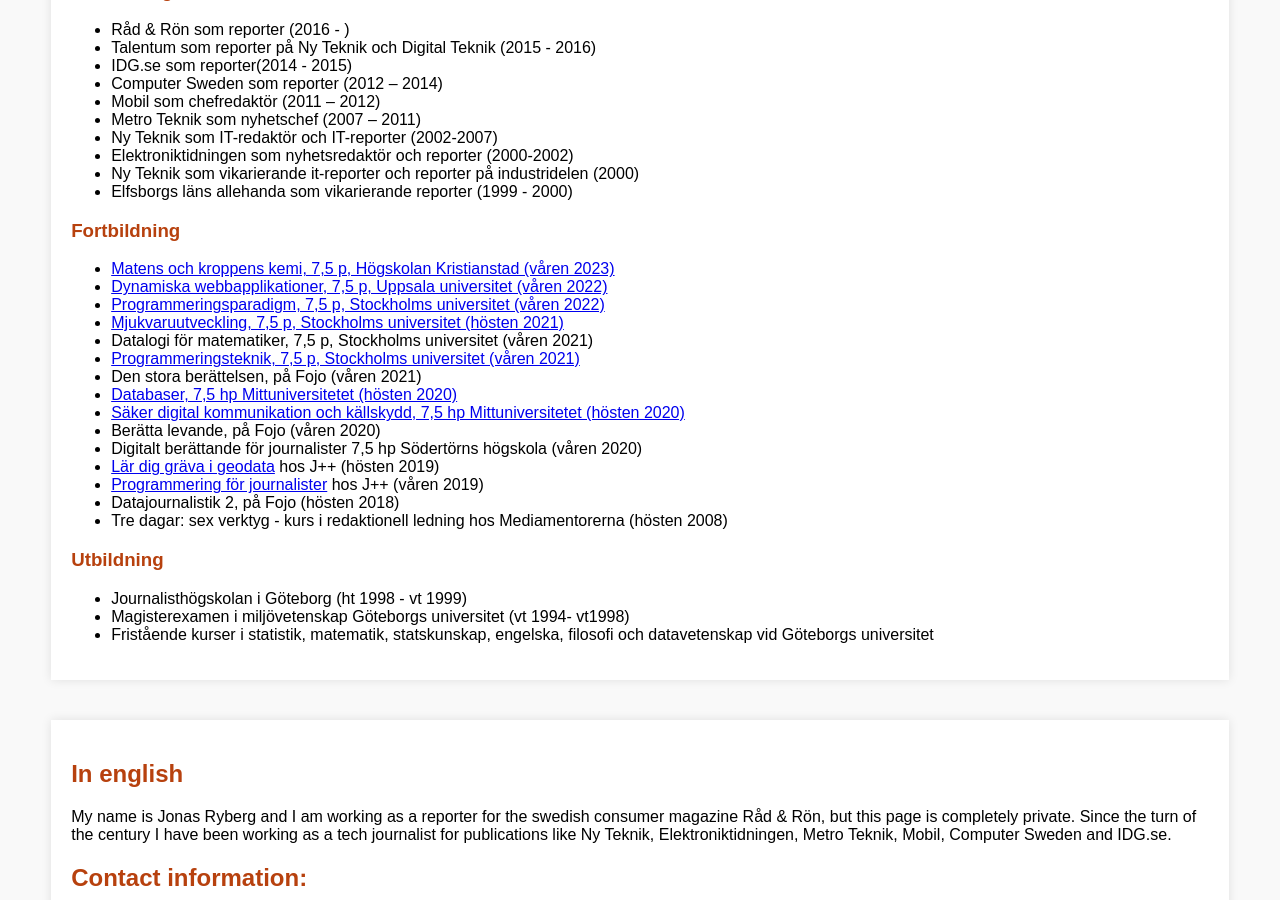
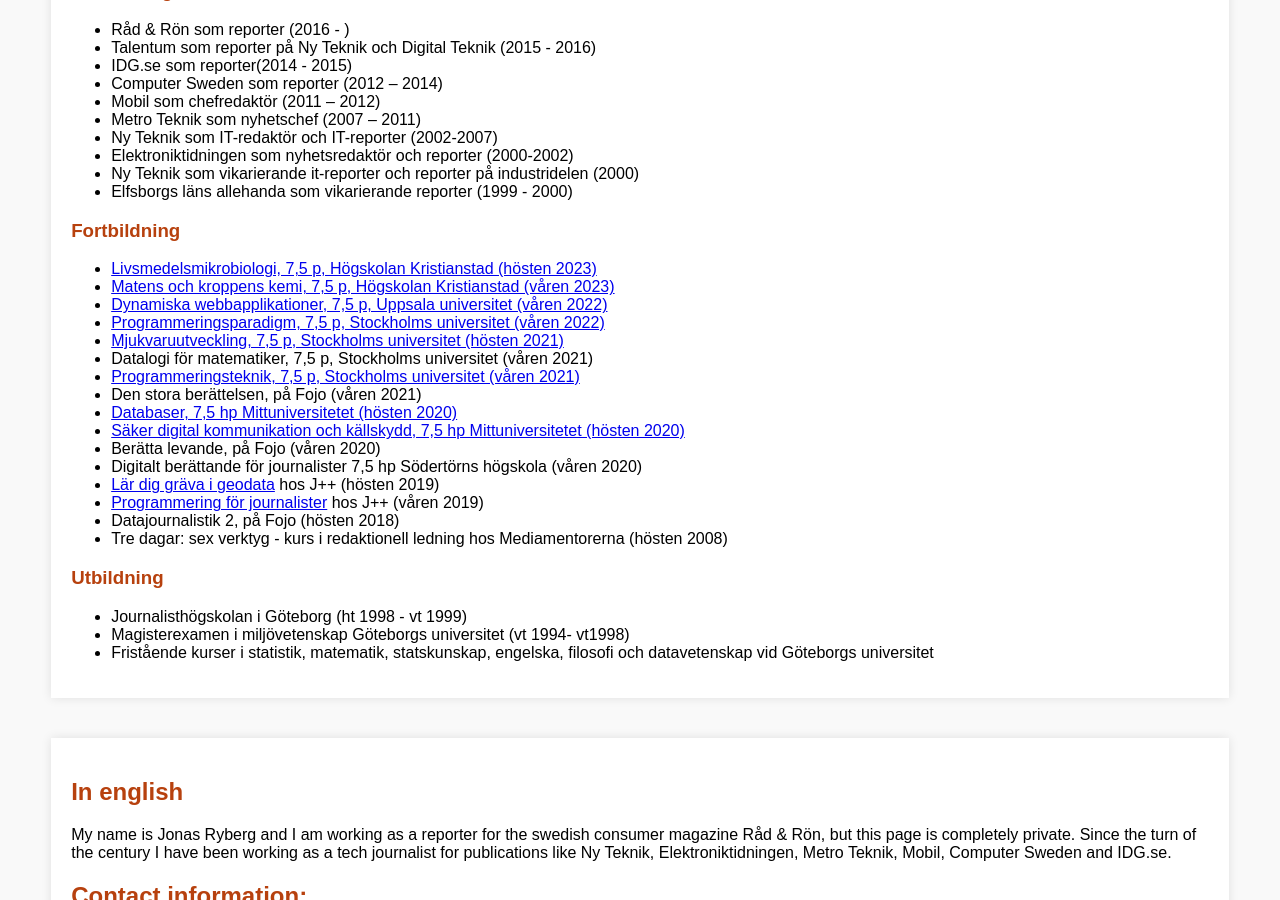
Before and after one commit to jonasryberg/jonasryberg.github.io, a Jekyll site: the page index.html, which Jekyll copies as it is, in a window 1280 px wide and 900 px high, scrolled down 895 px. Built offline with Jekyll 4.4.1, drawn with Linux system fonts in a browser that asks for light colours.

Commit message:
Update index.html
Lagt till livsmedelsmikrobiologi

```diff
--- a/index.html
+++ b/index.html
@@ -131,6 +131,7 @@
 <p>
 <h3>Fortbildning</h3>
 <ul>
+  <li><a href="https://www.hkr.se/kurs/MB103G">Livsmedelsmikrobiologi, 7,5 p, Högskolan Kristianstad (hösten 2023)</a></li>
   <li><a href="https://www.hkr.se/kurs/KE458F">Matens och kroppens kemi, 7,5 p, Högskolan Kristianstad (våren 2023)</a></li>
   <li><a href="https://www.uu.se/utbildning/kurs?query=2IS220">Dynamiska webbapplikationer, 7,5 p, Uppsala universitet (våren 2022)</a></li>
   <li><a href="https://www.su.se/sok-kurser-och-program/da4003-1.512355">Programmeringsparadigm, 7,5 p, Stockholms universitet (våren 2022)</a></li>
```
